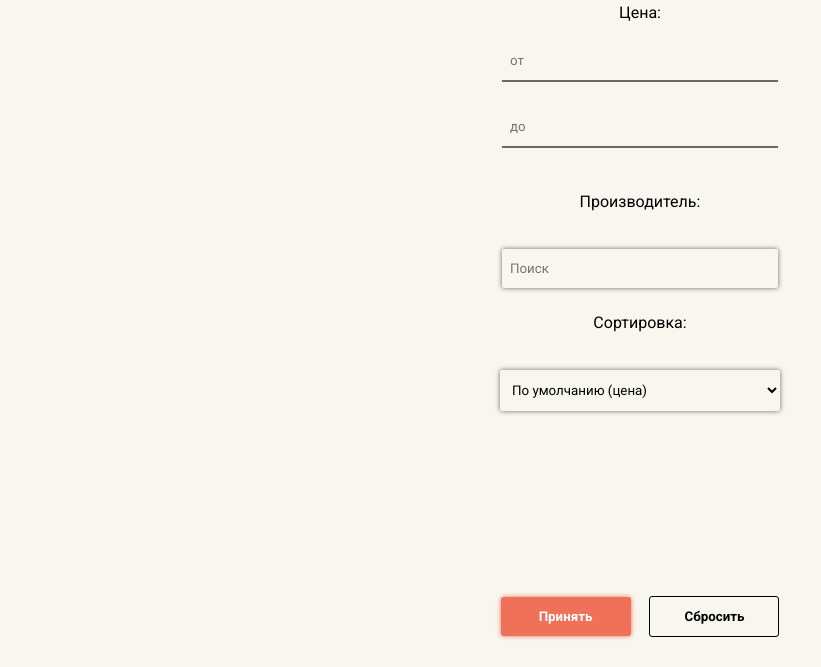
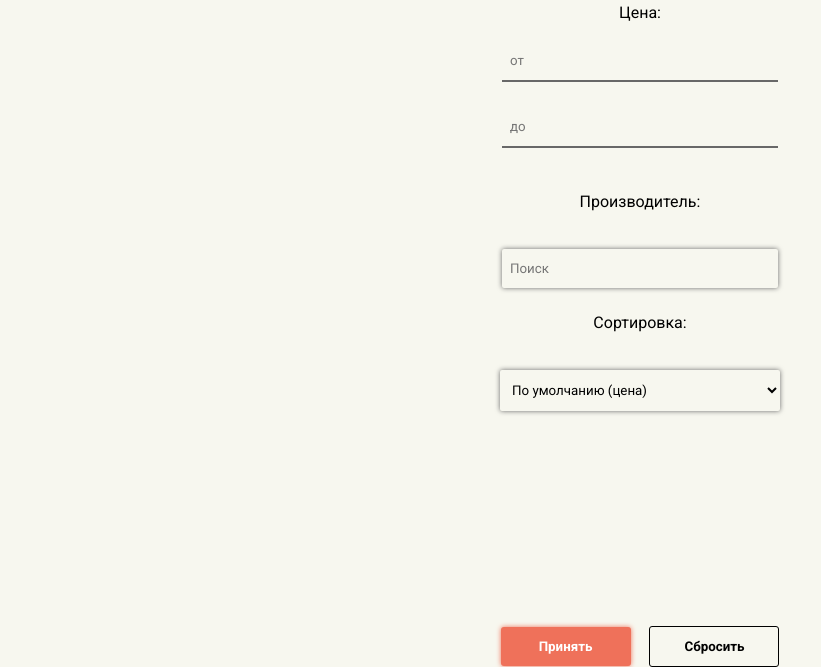
Before and after one commit to Maxim-and-Ko/magazin, a plain HTML site: page index.html in a window 1280 px wide. Shown: the part 133-800 px from the top of the page, without its empty margins (0-821 px from the left). Drawn offline with Linux system fonts and the light colour scheme.

Commit message:
Add files via upload

```diff
--- a/index.html
+++ b/index.html
@@ -135,13 +135,14 @@
             </select>
 
 
-            <div class="popup_body_end" style="margin-top: 20vh;">
-                <button class="redbutton" style="width: 130px;">Принять</button>
-                <button class="graybutton" style="width: 130px; margin-left: 15px;">Сбросить</button>
-            </div>
 
 
 
+
+        </div>
+        <div class="popup_body_end">
+            <button class="redbutton" style="width: 130px;">Принять</button>
+            <button class="graybutton" style="width: 130px; margin-left: 15px;">Сбросить</button>
         </div>
 
     </div>
--- a/sources/css/main.css
+++ b/sources/css/main.css
@@ -9,7 +9,7 @@ a {
 /* Popups */
 .popup {
     width: 100%;
-    height: 100vh;
+    height: 100%;
     background: #f7f7ef;
     position: fixed;
     z-index: 100;
@@ -27,6 +27,15 @@ a {
 .popup_body {
     margin-top: 25px;
     text-align: center;
+    overflow-y: scroll;
+    height: 65%;
+}
+.popup_body_end {
+    background: #f7f7ef;
+    width: 100%;
+    text-align: center;
+    position: absolute;
+    bottom: 0;
 }
 .choose_fullwidth {
     display: flex;
```
